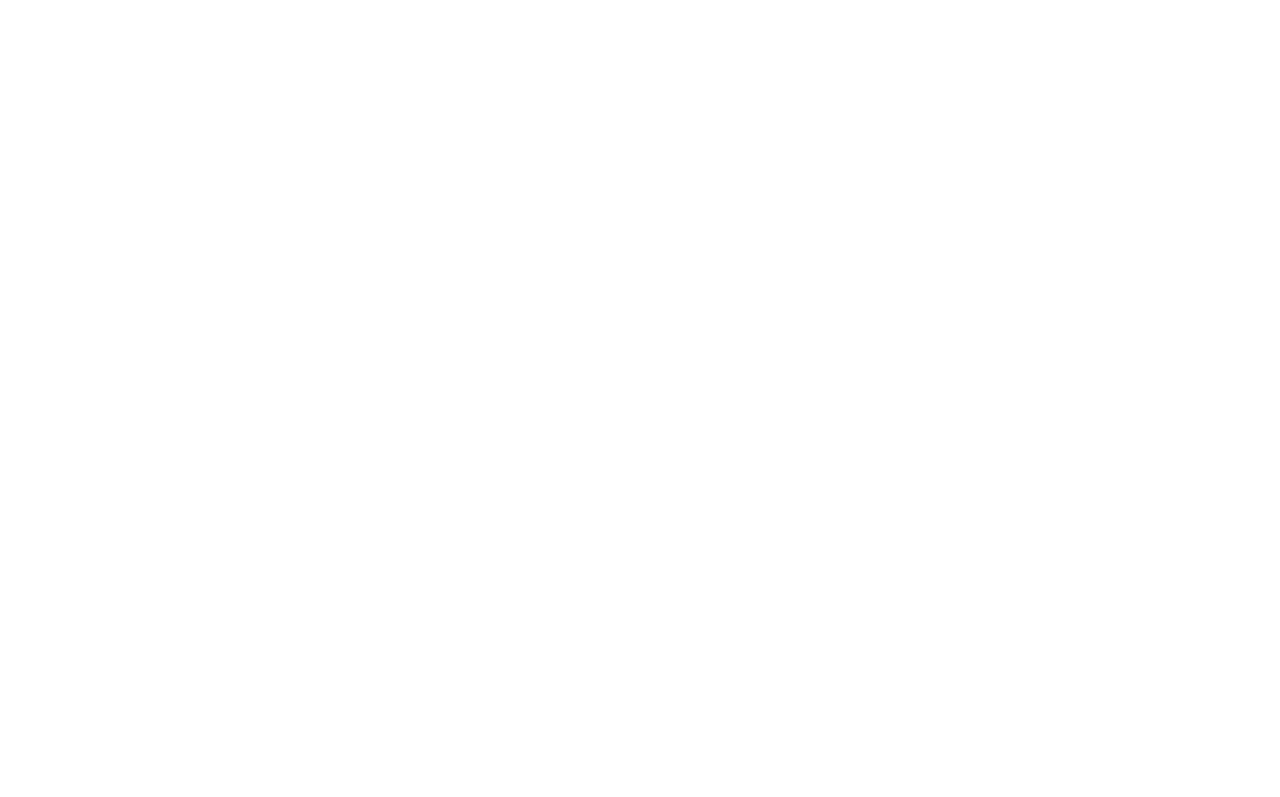
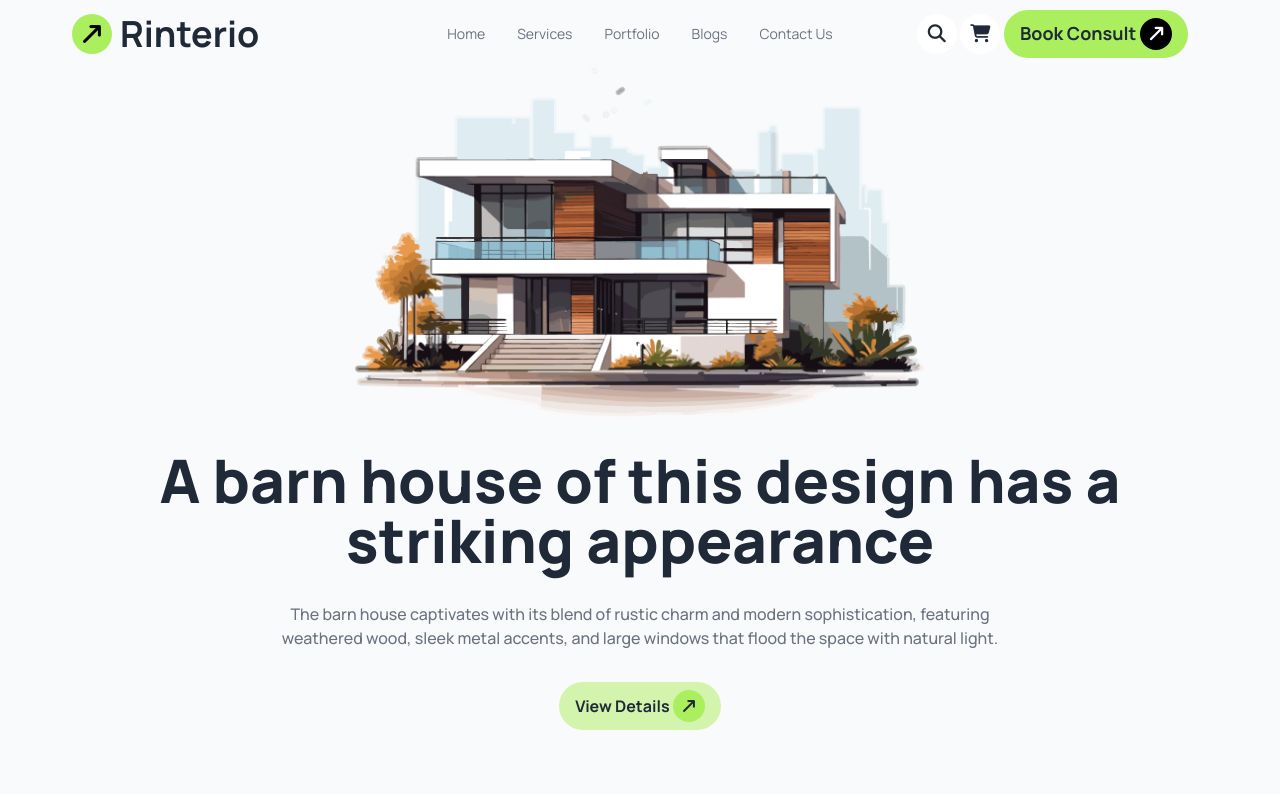
Before and after one commit to Takmim00/Assignment-03, a plain HTML site: page index.html in a window 1280 px wide. Drawn offline with nearby package versions, Linux system fonts and the light colour scheme.

Commit message:
banner section added and responsive complete

```diff
--- a/index.html
+++ b/index.html
@@ -3,7 +3,7 @@
 <head>
     <meta charset="UTF-8">
     <meta name="viewport" content="width=device-width, initial-scale=1.0">
-    <title>Document</title>
+    <title>Assignment-03</title>
     <!-- Google Font Link -->
     <link rel="preconnect" href="https://fonts.googleapis.com">
     <link rel="preconnect" href="https://fonts.gstatic.com" crossorigin>
@@ -18,7 +18,7 @@
             theme: {
                 extend: {
                     colors: {
-                        primary: 'rgb(139, 195, 74)',
+                        'btn-hover':'#494949',
                     },
                     fontFamily: {
                         Manrope: "Manrope",
@@ -29,8 +29,55 @@
     </script>
 </head>
 <body class="font-Manrope">
-    <header>
-
+    <!-- banner section  -->
+    <header class=" lg:px-16 px-2 bg-gray-50">
+        <!-- navbar start  -->
+        <nav class="navbar">
+            <div class="navbar-start gap-2">
+              <i class="fa-solid fa-arrow-up-long rotate-45 w-10 h-10 bg-[#ABEF5F] inline-flex rounded-full text-black justify-center items-center text-2xl"></i>
+              <a class=" text-4xl font-bold">Rinterio</a>
+            </div>
+            <div class="navbar-center hidden lg:flex">
+              <ul class="menu menu-horizontal px-1 d">
+                  <li class="hover:text-btn-hover  hover:font-extrabold text-gray-500 duration-300 ease-in-out"><a>Home</a></li>
+                  <li class="hover:text-btn-hover  hover:font-extrabold text-gray-500 duration-300 ease-in-out"><a>Services</a></li>
+                  <li class="hover:text-btn-hover  hover:font-extrabold text-gray-500 duration-300 ease-in-out"><a>Portfolio</a></li>
+                  <li class="hover:text-btn-hover  hover:font-extrabold text-gray-500 duration-300 ease-in-out"><a>Blogs</a></li>
+                  <li class="hover:text-btn-hover  hover:font-extrabold text-gray-500 duration-300 ease-in-out"><a>Contact Us</a></li>
+              </ul>
+            </div>
+            <div class="navbar-end gap-5 items-center">
+                <div class="gap-5 text-lg justify-center items-center hidden lg:inline-block">
+                    <i class="fa-solid fa-magnifying-glass h-10 w-10 rounded-full bg-white inline-flex justify-center items-center"></i>
+                    <i class="fa-solid fa-cart-shopping h-10 w-10 rounded-full bg-white inline-flex justify-center items-center"></i>
+                    <button class="px-4 py-2 bg-[#ABEF5F] rounded-full font-bold">Book Consult <i class="fa-solid fa-arrow-up-long rotate-45 w-8 h-8 bg-black inline-flex rounded-full text-white justify-center items-center "></i></button>
+                </div>
+                <div class="dropdown">
+                    <div tabindex="0" role="button" class="btn btn-ghost lg:hidden bg-white rounded-full text-lg">
+                        <i class="fa-solid fa-bars"></i>
+                    </div>
+                    <ul tabindex="0"
+                        class="menu menu-sm dropdown-content bg-base-100 rounded-box z-[1] mt-3 w-52 right-0 p-2 shadow text-lg font-medium gap-5">
+                        <li class="font-extrabold"><a>Home</a></li>
+                        <li class="font-extrabold"><a>Services</a></li>
+                        <li class="font-extrabold"><a>Portfolio</a></li>
+                        <li class="font-extrabold"><a>Blogs</a></li>
+                        <li class="font-extrabold"><a>Contact Us</a></li>
+                    </ul>
+                </div>
+            </div>
+        </nav>
+        <!-- banner start  -->
+         <div class="flex flex-col items-center">
+            <div>
+                <img src="./assets/banner.png" alt="">
+            </div>
+            <div class="flex flex-col justify-center items-center lg:pb-16 pb-8">
+                <h1 class="lg:text-6xl text-3xl font-extrabold text-center lg:pt-8 pb-8">A barn house of this design has a striking appearance</h1>
+                <p class="font-medium text-center text-gray-500 lg:w-2/3 pb-8">The barn house captivates with its blend of rustic charm and modern sophistication, featuring weathered wood, sleek metal accents, and large windows that flood the space with natural light.</p>
+                <button class="px-4 py-2 bg-[#ABEF5F80] rounded-full font-bold">View Details <i class="fa-solid fa-arrow-up-long rotate-45 w-8 h-8 bg-[#ABEF5F] inline-flex rounded-full justify-center items-center"></i></button>
+            </div>
+         </div>
     </header>
     <main>
 
```
